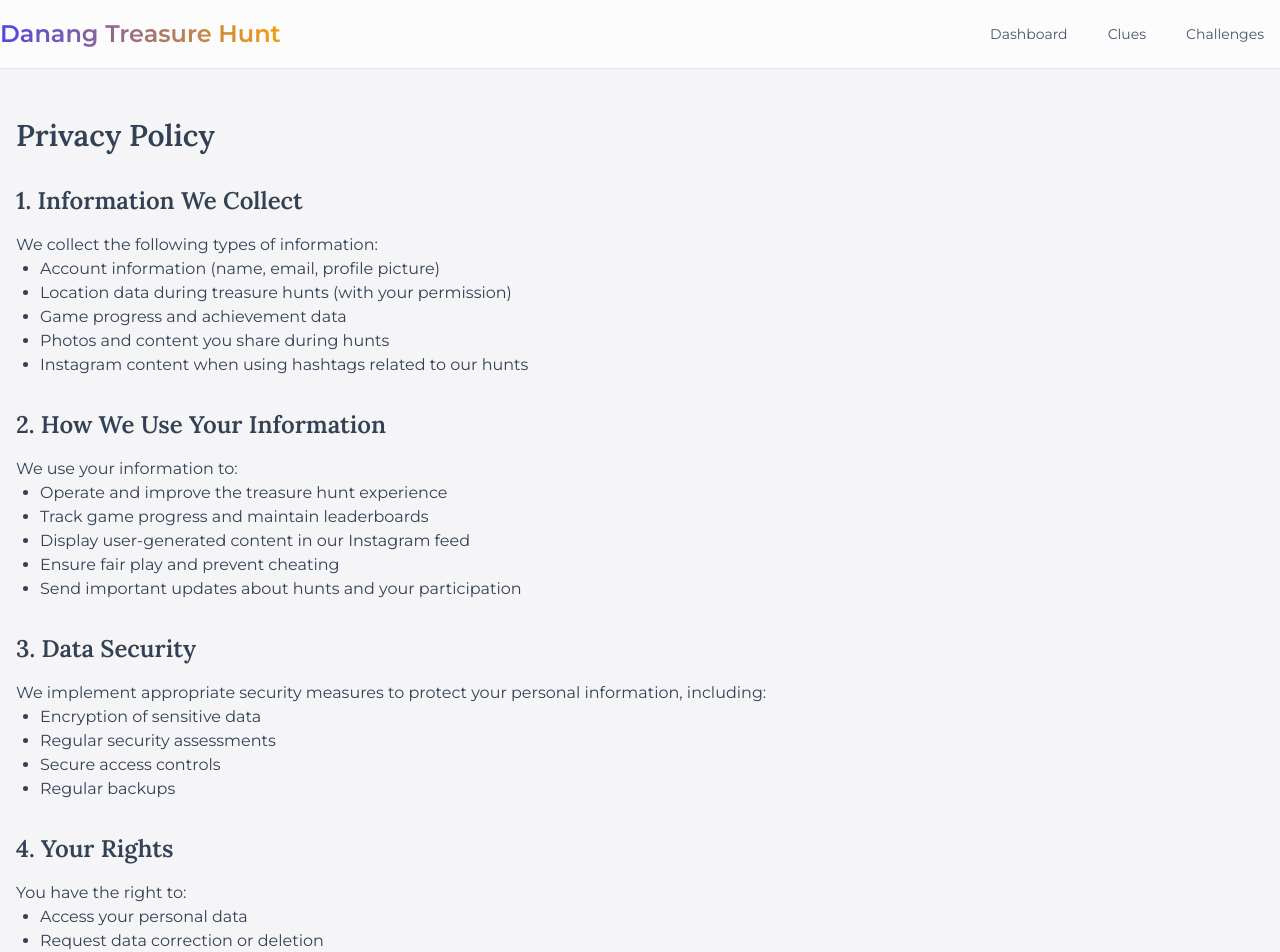
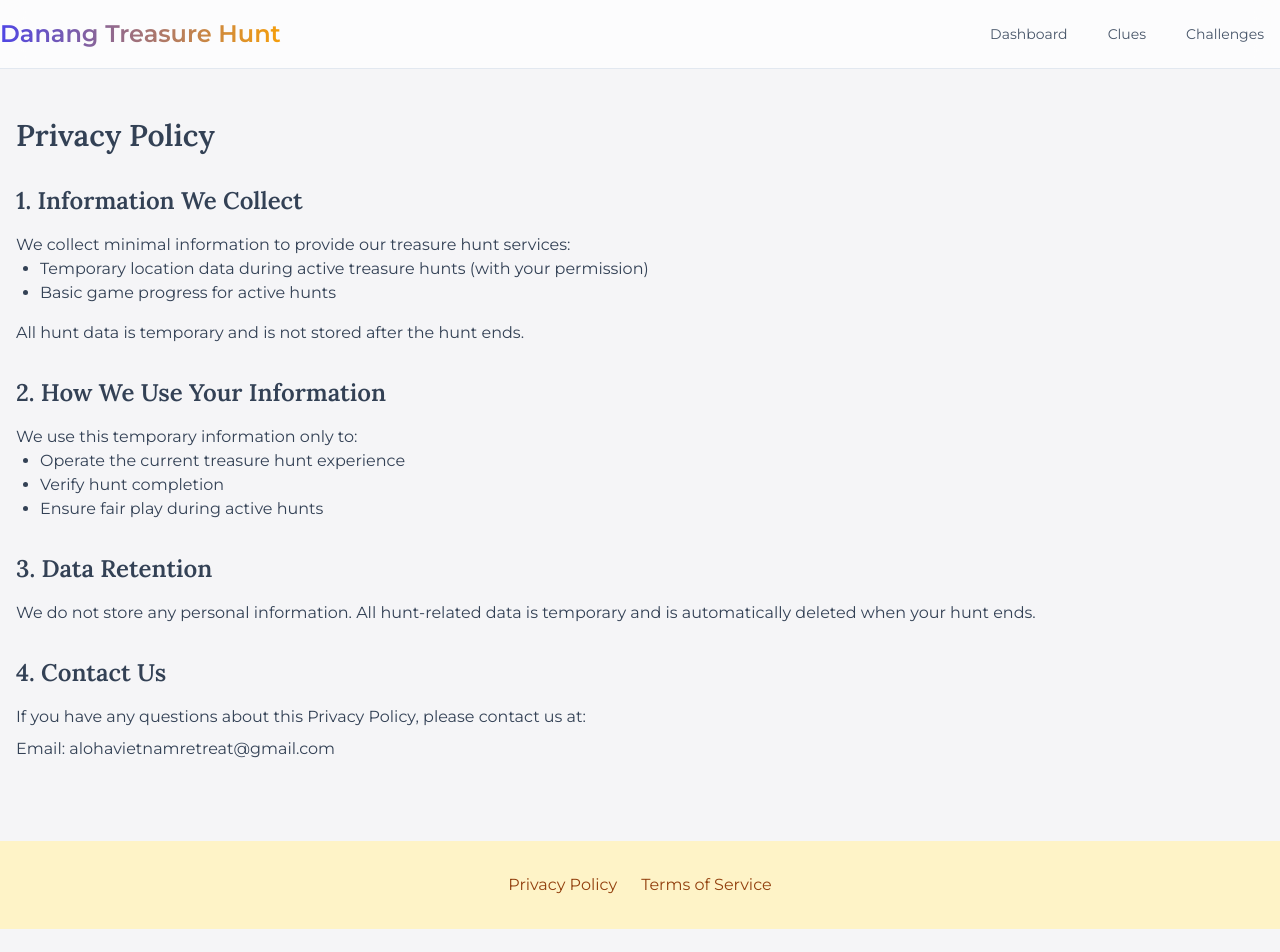
Before and after one commit to Aloha-Treasure-Hunt/Aloha-FE, a Next.js app: page /privacy-policy in a window 1280 px wide. Shown: the top 952 px of the page. After the commit the page ends 929 px from the top, so only its background shows below. Built offline with nearby package versions, Linux system fonts and the light colour scheme.

Commit message:
updated terms and privacy

```diff
--- a/app/privacy-policy/page.tsx
+++ b/app/privacy-policy/page.tsx
@@ -6,54 +6,33 @@ export default function PrivacyPolicy() {
       <div className="prose max-w-none">
         <section className="mb-8">
           <h2 className="text-2xl font-semibold mb-4">1. Information We Collect</h2>
-          <p>We collect the following types of information:</p>
+          <p>We collect minimal information to provide our treasure hunt services:</p>
           <ul className="list-disc ml-6 mb-4">
-            <li>Account information (name, email, profile picture)</li>
-            <li>Location data during treasure hunts (with your permission)</li>
-            <li>Game progress and achievement data</li>
-            <li>Photos and content you share during hunts</li>
-            <li>Instagram content when using hashtags related to our hunts</li>
+            <li>Temporary location data during active treasure hunts (with your permission)</li>
+            <li>Basic game progress for active hunts</li>
+          </ul>
+          <p>All hunt data is temporary and is not stored after the hunt ends.</p>
+        </section>
+
+        <section className="mb-8">
+          <h2 className="text-2xl font-semibold mb-4">2. How We Use Your Information</h2>
+          <p>We use this temporary information only to:</p>
+          <ul className="list-disc ml-6 mb-4">
+            <li>Operate the current treasure hunt experience</li>
+            <li>Verify hunt completion</li>
+            <li>Ensure fair play during active hunts</li>
           </ul>
         </section>
 
         <section className="mb-8">
-          <h2 className="text-2xl font-semibold mb-4">2. How We Use Your Information</h2>
-          <p>We use your information to:</p>
-          <ul className="list-disc ml-6 mb-4">
-            <li>Operate and improve the treasure hunt experience</li>
-            <li>Track game progress and maintain leaderboards</li>
-            <li>Display user-generated content in our Instagram feed</li>
-            <li>Ensure fair play and prevent cheating</li>
-            <li>Send important updates about hunts and your participation</li>
-          </ul>
+          <h2 className="text-2xl font-semibold mb-4">3. Data Retention</h2>
+          <p>We do not store any personal information. All hunt-related data is temporary and is automatically deleted when your hunt ends.</p>
         </section>
 
         <section className="mb-8">
-          <h2 className="text-2xl font-semibold mb-4">3. Data Security</h2>
-          <p>We implement appropriate security measures to protect your personal information, including:</p>
-          <ul className="list-disc ml-6 mb-4">
-            <li>Encryption of sensitive data</li>
-            <li>Regular security assessments</li>
-            <li>Secure access controls</li>
-            <li>Regular backups</li>
-          </ul>
-        </section>
-
-        <section className="mb-8">
-          <h2 className="text-2xl font-semibold mb-4">4. Your Rights</h2>
-          <p>You have the right to:</p>
-          <ul className="list-disc ml-6 mb-4">
-            <li>Access your personal data</li>
-            <li>Request data correction or deletion</li>
-            <li>Opt-out of marketing communications</li>
-            <li>Request your data in a portable format</li>
-          </ul>
-        </section>
-
-        <section className="mb-8">
-          <h2 className="text-2xl font-semibold mb-4">5. Contact Us</h2>
+          <h2 className="text-2xl font-semibold mb-4">4. Contact Us</h2>
           <p>If you have any questions about this Privacy Policy, please contact us at:</p>
-          <p className="mt-2">Email: privacy@treasurehunt.com</p>
+          <p className="mt-2">Email: alohavietnamretreat@gmail.com</p>
         </section>
       </div>
     </div>
--- a/app/terms/page.tsx
+++ b/app/terms/page.tsx
@@ -6,13 +6,12 @@ export default function Terms() {
       <div className="prose max-w-none">
         <section className="mb-8">
           <h2 className="text-2xl font-semibold mb-4">1. Acceptance of Terms</h2>
-          <p>By accessing and participating in our treasure hunts, you agree to these Terms of Service.</p>
+          <p>By participating in our treasure hunts, you agree to these Terms of Service.</p>
         </section>
 
         <section className="mb-8">
           <h2 className="text-2xl font-semibold mb-4">2. Participation Rules</h2>
           <ul className="list-disc ml-6 mb-4">
-            <li>Participants must be 18 years or older</li>
             <li>Follow all local laws and regulations during hunts</li>
             <li>Respect private property and restricted areas</li>
             <li>No sharing of hunt solutions or spoilers</li>
@@ -21,18 +20,7 @@ export default function Terms() {
         </section>
 
         <section className="mb-8">
-          <h2 className="text-2xl font-semibold mb-4">3. User Content</h2>
-          <p>When sharing content during hunts:</p>
-          <ul className="list-disc ml-6 mb-4">
-            <li>You retain ownership of your content</li>
-            <li>You grant us permission to display your content</li>
-            <li>Content must not violate any laws or rights</li>
-            <li>We may remove inappropriate content</li>
-          </ul>
-        </section>
-
-        <section className="mb-8">
-          <h2 className="text-2xl font-semibold mb-4">4. Safety and Liability</h2>
+          <h2 className="text-2xl font-semibold mb-4">3. Safety and Liability</h2>
           <ul className="list-disc ml-6 mb-4">
             <li>Participate at your own risk</li>
             <li>We are not liable for any injuries or accidents</li>
@@ -42,25 +30,14 @@ export default function Terms() {
         </section>
 
         <section className="mb-8">
-          <h2 className="text-2xl font-semibold mb-4">5. Account Termination</h2>
-          <p>We may terminate accounts for:</p>
-          <ul className="list-disc ml-6 mb-4">
-            <li>Violation of these terms</li>
-            <li>Cheating or unfair play</li>
-            <li>Harassing other participants</li>
-            <li>Any illegal activities</li>
-          </ul>
-        </section>
-
-        <section className="mb-8">
-          <h2 className="text-2xl font-semibold mb-4">6. Changes to Terms</h2>
+          <h2 className="text-2xl font-semibold mb-4">4. Changes to Terms</h2>
           <p>We reserve the right to modify these terms at any time. Continued use of the service constitutes acceptance of new terms.</p>
         </section>
 
         <section className="mb-8">
-          <h2 className="text-2xl font-semibold mb-4">7. Contact</h2>
+          <h2 className="text-2xl font-semibold mb-4">5. Contact</h2>
           <p>For questions about these terms, contact us at:</p>
-          <p className="mt-2">Email: terms@treasurehunt.com</p>
+          <p className="mt-2">Email: alohavietnamretreat@gmail.com</p>
         </section>
       </div>
     </div>
```
